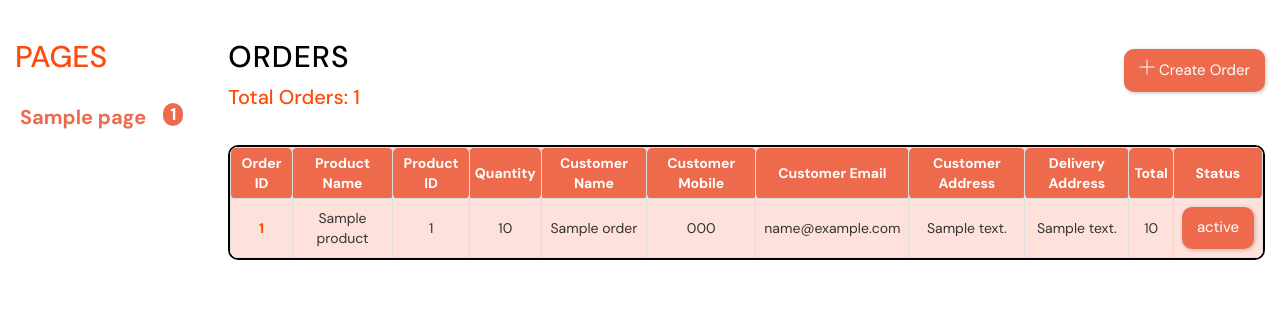
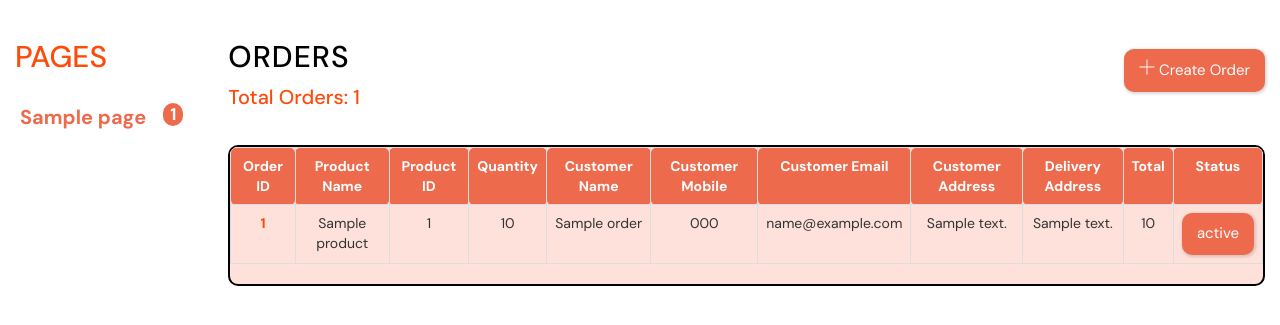
Before and after one commit to asim-anwar/accordapp, a Django app: page / in a window 1280 px wide. Shown: the part 201-526 px from the top of the page. Run offline with Django 3.2, Linux system fonts and the light colour scheme; a user stored in the database is signed in; tables that the repository leaves empty hold one stand-in row (values such as "Sample post"); grey boxes marked "Sample" are stand-in pictures; some libraries are stand-ins or nearby versions.

Commit message:
table issue fix test 1

```diff
--- a/accordappmain/accord/templates/accord/feed_component.html
+++ b/accordappmain/accord/templates/accord/feed_component.html
@@ -102,7 +102,7 @@
 </style>
 <div class="col-lg-pull-12 table-orders"
      style="max-height:650px;min-height:80px;overflow:auto;border: 2px solid black; border-radius: 10px; background-color: #ffe1db">
-    <table class="table-hover table-bordered" style="background-color: #ffe1db">
+    <table class="table table-hover table-bordered" style="background-color: #ffe1db;">
         <tr>
             <th>Order ID</th>
             <th>Product Name</th>
--- a/accordappmain/accord/templates/accord/feed_component_products.html
+++ b/accordappmain/accord/templates/accord/feed_component_products.html
@@ -90,7 +90,7 @@
 
 </style>
 <div class="col-lg-pull-12 table-products" style="max-height:650px;min-height:80px;overflow:auto;border: 3px solid black; border-radius: 10px;">
-    <table class="table-hover table-bordered" style="background-color: #ffe1db">
+    <table class="table table-hover table-bordered" style="background-color: #ffe1db">
         <tr>
             <th>Product ID</th>
             <th>Product Name</th>
```
